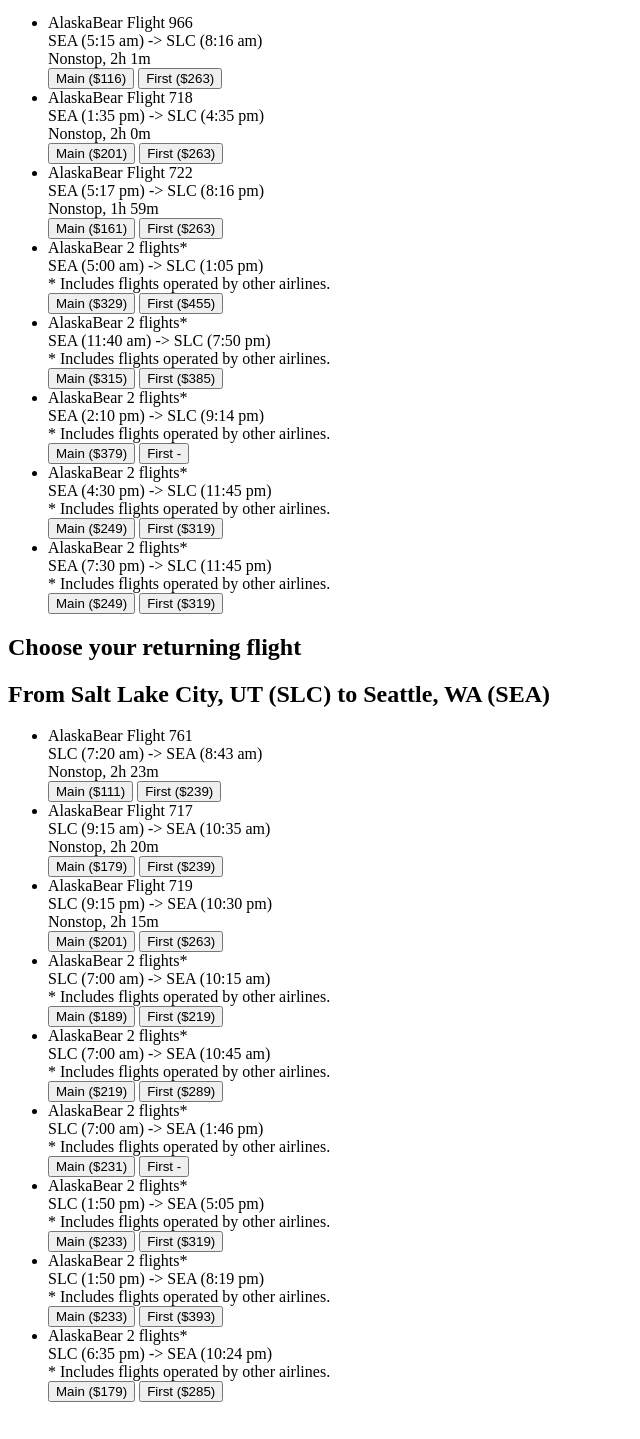
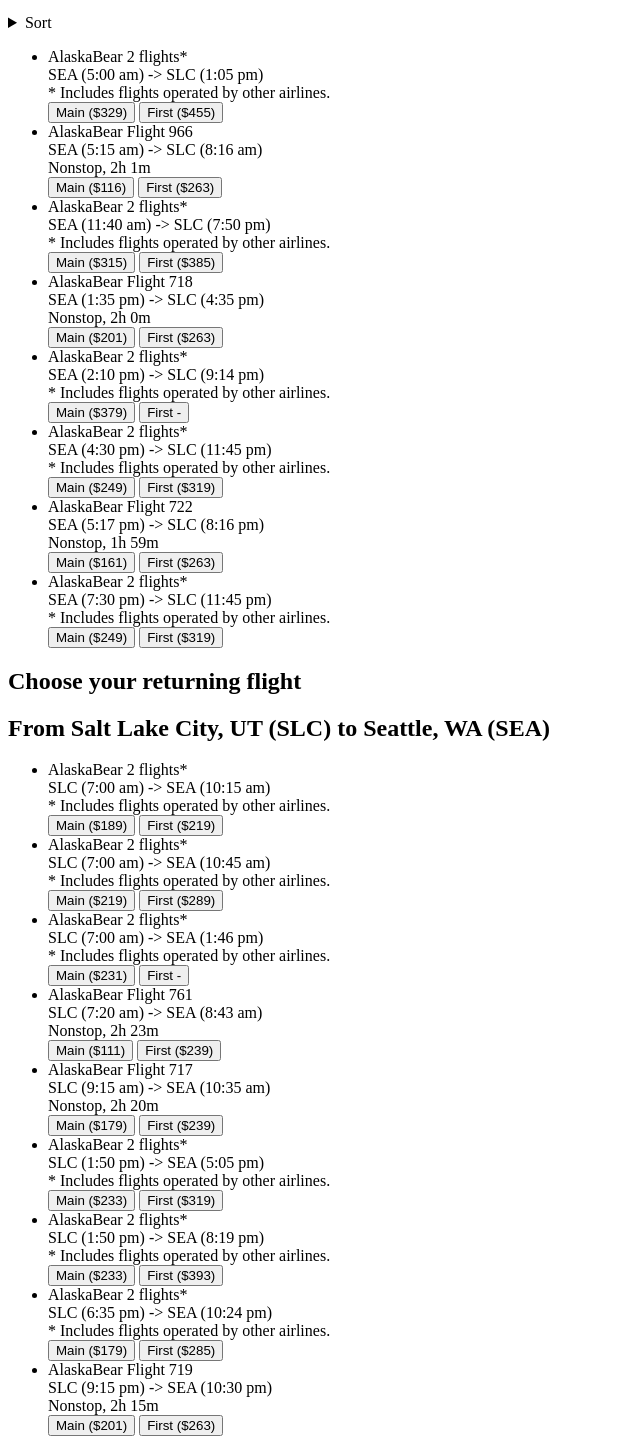
Before and after one commit to littleninja/ui-playground, a plain HTML site: page 07-filter-sort/sea-slc-rt.html in a window 1280 px wide. Shown: the part 100-1539 px from the top of the page, without its empty margins (0-640 px from the left). Before the commit the page ends 1518 px from the top, so only its background shows below. Drawn offline with Linux system fonts and the light colour scheme.

Commit message:
Add sortable attributes and basic method to sort flight results

```diff
--- a/07-filter-sort/legacy-shopbook.js
+++ b/07-filter-sort/legacy-shopbook.js
@@ -0,0 +1,26 @@
+(function() {
+
+    function sortResults(resultIndex, sortBy) {
+        const sortAttribute = 'data-'+sortBy;
+        const resultsContainer = document.getElementById('results-'+resultIndex);
+
+        const sortedResults = Array.from(resultsContainer.children)
+            .sort((aNode, bNode) => aNode.getAttribute(sortAttribute) - bNode.getAttribute(sortAttribute));
+
+        for (let sortedChild of sortedResults) {
+            resultsContainer.appendChild(sortedChild);
+        }
+    }
+
+    function initResults() {
+        if (document.getElementById('results-0')) {
+            sortResults(0, 'sort-departing');
+        }
+        if (document.getElementById('results-1')) {
+            sortResults(1, 'sort-departing');
+        }
+    }
+
+    initResults();
+
+})();
--- a/07-filter-sort/sea-slc-rt.html
+++ b/07-filter-sort/sea-slc-rt.html
@@ -10,9 +10,19 @@
                 <section>
                     <h1>Choose your departing flight</h1>
                     <h2>From Seattle, WA (SEA) to Salt Lake City, UT (SLC)</h2>
-                <ul class="results">
 
-                    <li class="result">
+                    <details>
+                        <summary>Sort</summary>
+                        <select data-results-index="0">
+                            <option value="sort-price">Price (Lowest)</option>
+                            <option value="sort-departing">Departure time</option>
+                            <option value="sort-arriving">Arrival time</option>
+                        </select>
+                    </details>
+
+                    <ul id="results-0" class="results">
+
+                        <li class="result" data-sort-departing="1" data-sort-arriving="0" data-sort-price="0">
                             AlaskaBear Flight 966<br>
                             SEA (5:15 am) -> SLC (8:16 am)<br>
                             Nonstop, 2h 1m<br>
@@ -22,7 +32,7 @@
                             </div>
                         </li>
 
-                    <li class="result">
+                        <li class="result" data-sort-departing="3" data-sort-arriving="2" data-sort-price="2">
                             AlaskaBear Flight 718<br>
                             SEA (1:35 pm) -> SLC (4:35 pm)<br>
                             Nonstop, 2h 0m<br>
@@ -32,7 +42,7 @@
                             </div>
                         </li>
 
-                    <li class="result">
+                        <li class="result" data-sort-departing="6" data-sort-arriving="4" data-sort-price="1">
                             AlaskaBear Flight 722<br>
                             SEA (5:17 pm) -> SLC (8:16 pm)<br>
                             Nonstop, 1h 59m<br>
@@ -42,7 +52,7 @@
                             </div>
                         </li>
 
-                    <li class="result">
+                        <li class="result" data-sort-departing="0" data-sort-arriving="1" data-sort-price="6">
                             AlaskaBear 2 flights*<br>
                             SEA (5:00 am) -> SLC (1:05 pm)<br>
                             * Includes flights operated by other airlines.<br>
@@ -52,7 +62,7 @@
                             </div>
                         </li>
 
-                    <li class="result">
+                        <li class="result" data-sort-departing="2" data-sort-arriving="3" data-sort-price="5">
                             AlaskaBear 2 flights*<br>
                             SEA (11:40 am) -> SLC (7:50 pm)<br>
                             * Includes flights operated by other airlines.<br>
@@ -62,7 +72,7 @@
                             </div>
                         </li>
 
-                    <li class="result">
+                        <li class="result" data-sort-departing="4" data-sort-arriving="5" data-sort-price="7">
                             AlaskaBear 2 flights*<br>
                             SEA (2:10 pm) -> SLC (9:14 pm)<br>
                             * Includes flights operated by other airlines.<br>
@@ -72,7 +82,7 @@
                             </div>
                         </li>
 
-                    <li class="result">
+                        <li class="result" data-sort-departing="5" data-sort-arriving="6" data-sort-price="3">
                             AlaskaBear 2 flights*<br>
                             SEA (4:30 pm) -> SLC (11:45 pm)<br>
                             * Includes flights operated by other airlines.<br>
@@ -82,7 +92,7 @@
                             </div>
                         </li>
 
-                    <li class="result">
+                        <li class="result" data-sort-departing="7" data-sort-arriving="7" data-sort-price="4">
                             AlaskaBear 2 flights*<br>
                             SEA (7:30 pm) -> SLC (11:45 pm)<br>
                             * Includes flights operated by other airlines.<br>
@@ -97,9 +107,9 @@
             <section>
                 <h1>Choose your returning flight</h1>
                 <h2>From Salt Lake City, UT (SLC) to Seattle, WA (SEA)</h2>
-                <ul class="results">
+                <ul id="results-1" class="results">
 
-                    <li class="result">
+                    <li class="result" data-sort-departing="3" data-sort-arriving="0" data-sort-price="0">
                         AlaskaBear Flight 761<br>
                         SLC (7:20 am) -> SEA (8:43 am)<br>
                         Nonstop, 2h 23m<br>
@@ -109,7 +119,7 @@
                         </div>
                     </li>
 
-                    <li class="result">
+                    <li class="result" data-sort-departing="4" data-sort-arriving="2" data-sort-price="1">
                         AlaskaBear Flight 717<br>
                         SLC (9:15 am) -> SEA (10:35 am)<br>
                         Nonstop, 2h 20m<br>
@@ -119,7 +129,7 @@
                         </div>
                     </li>
 
-                    <li class="result">
+                    <li class="result" data-sort-departing="8" data-sort-arriving="8" data-sort-price="4">
                         AlaskaBear Flight 719<br>
                         SLC (9:15 pm) -> SEA (10:30 pm)<br>
                         Nonstop, 2h 15m<br>
@@ -129,7 +139,7 @@
                         </div>
                     </li>
 
-                    <li class="result">
+                    <li class="result" data-sort-departing="0" data-sort-arriving="1" data-sort-price="3">
                         AlaskaBear 2 flights*<br>
                         SLC (7:00 am) -> SEA (10:15 am)<br>
                         * Includes flights operated by other airlines.<br>
@@ -139,7 +149,7 @@
                         </div>
                     </li>
 
-                    <li class="result">
+                    <li class="result" data-sort-departing="1" data-sort-arriving="3" data-sort-price="5">
                         AlaskaBear 2 flights*<br>
                         SLC (7:00 am) -> SEA (10:45 am)<br>
                         * Includes flights operated by other airlines.<br>
@@ -149,7 +159,7 @@
                         </div>
                     </li>
 
-                    <li class="result">
+                    <li class="result" data-sort-departing="2" data-sort-arriving="4" data-sort-price="6">
                         AlaskaBear 2 flights*<br>
                         SLC (7:00 am) -> SEA (1:46 pm)<br>
                         * Includes flights operated by other airlines.<br>
@@ -159,7 +169,7 @@
                         </div>
                     </li>
 
-                    <li class="result">
+                    <li class="result" data-sort-departing="5" data-sort-arriving="5" data-sort-price="7">
                         AlaskaBear 2 flights*<br>
                         SLC (1:50 pm) -> SEA (5:05 pm)<br>
                         * Includes flights operated by other airlines.<br>
@@ -169,7 +179,7 @@
                         </div>
                     </li>
 
-                    <li class="result">
+                    <li class="result" data-sort-departing="6" data-sort-arriving="6" data-sort-price="8">
                         AlaskaBear 2 flights*<br>
                         SLC (1:50 pm) -> SEA (8:19 pm)<br>
                         * Includes flights operated by other airlines.<br>
@@ -179,7 +189,7 @@
                         </div>
                     </li>
 
-                    <li class="result">
+                    <li class="result" data-sort-departing="7" data-sort-arriving="7" data-sort-price="2">
                         AlaskaBear 2 flights*<br>
                         SLC (6:35 pm) -> SEA (10:24 pm)<br>
                         * Includes flights operated by other airlines.<br>
```
Also changed, not shown: 07-filter-sort/sea-slc-ow.html (+19 -10 lines), 07-filter-sort/README.md. Lines whose indentation alone changed are shown as unchanged.
